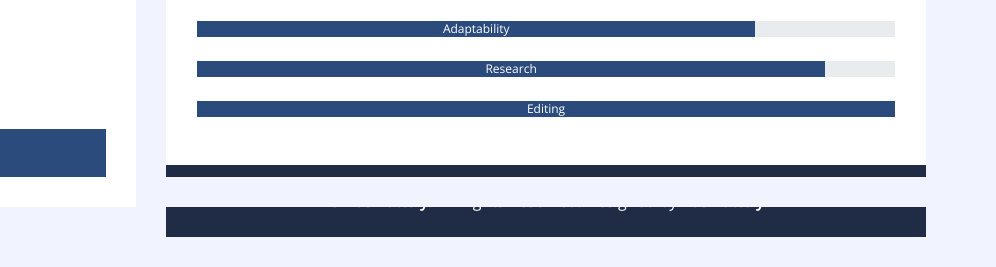
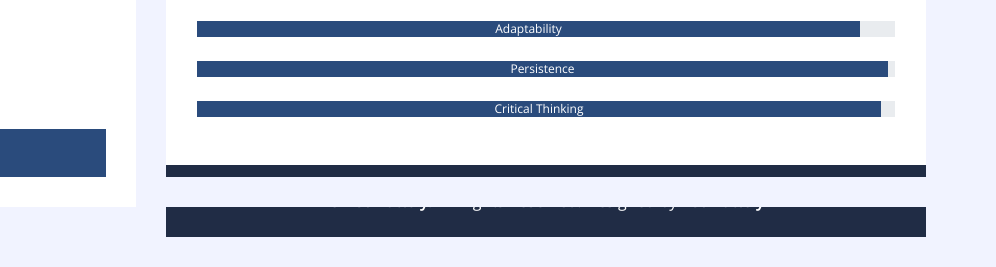
Before and after one commit to Leovattoly/Leovattoly.github.io, a plain HTML site: page about.html in a window 1280 px wide. Shown: the part 593-860 px from the top of the page, 284-1280 px from the left. Drawn offline with nearby package versions, Linux system fonts and the light colour scheme.

Commit message:
Update about.html

```diff
--- a/about.html
+++ b/about.html
@@ -100,13 +100,13 @@
                     <div class="col-md-12 pt-4">
                         <div class="d-flex flex-column skills">
                             <div class="progress w-100 mb-4">
-                                <div class="progress-bar" role="progressbar" aria-valuenow="80" aria-valuemin="0" aria-valuemax="100">Adaptability</div>
+                                <div class="progress-bar" role="progressbar" aria-valuenow="95" aria-valuemin="0" aria-valuemax="100">Adaptability</div>
                             </div>
                             <div class="progress w-100 mb-4">
-                                <div class="progress-bar" role="progressbar" aria-valuenow="90" aria-valuemin="0" aria-valuemax="100">Research</div>
+                                <div class="progress-bar" role="progressbar" aria-valuenow="99" aria-valuemin="0" aria-valuemax="100">Persistence</div>
                             </div>
                             <div class="progress w-100">
-                                <div class="progress-bar" role="progressbar" aria-valuenow="100" aria-valuemin="0" aria-valuemax="100">Editing</div>
+                                <div class="progress-bar" role="progressbar" aria-valuenow="98" aria-valuemin="0" aria-valuemax="100">Critical Thinking </div>
                             </div>
                         </div>
                     </div>
```
